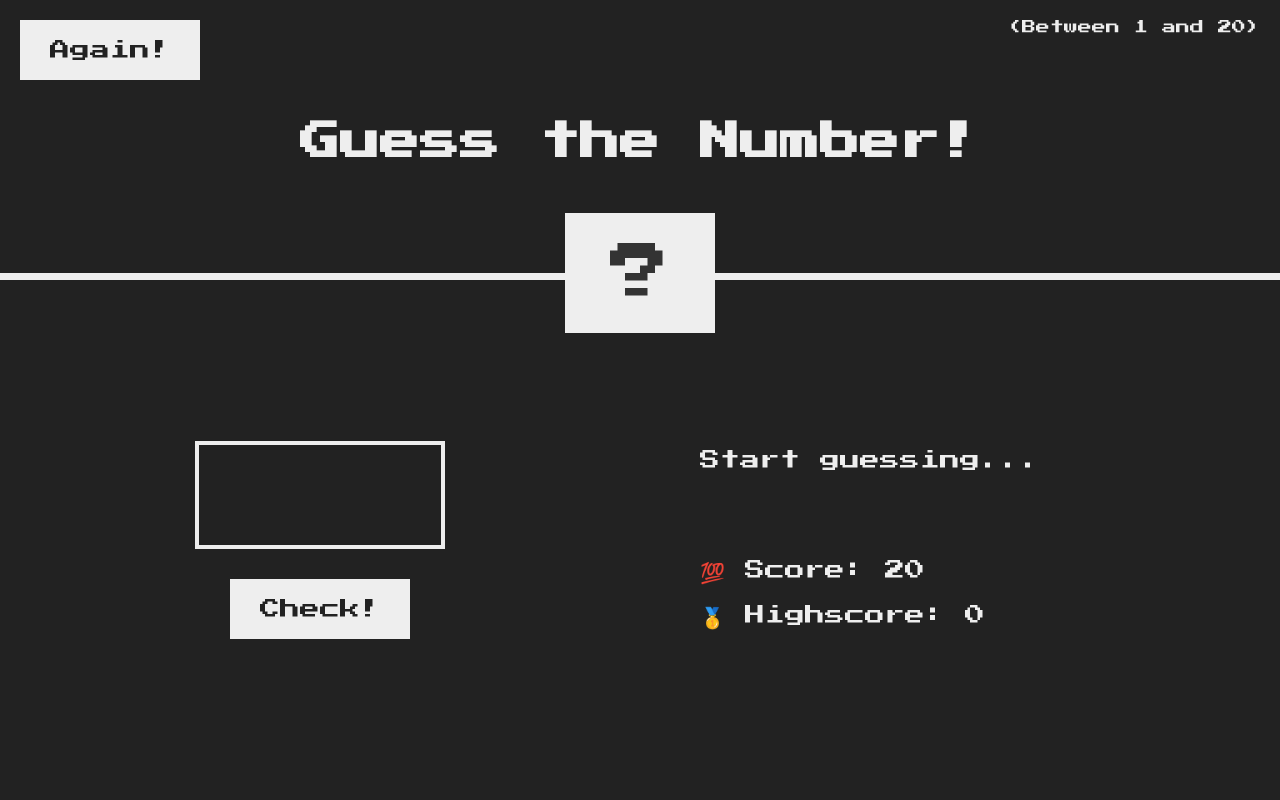
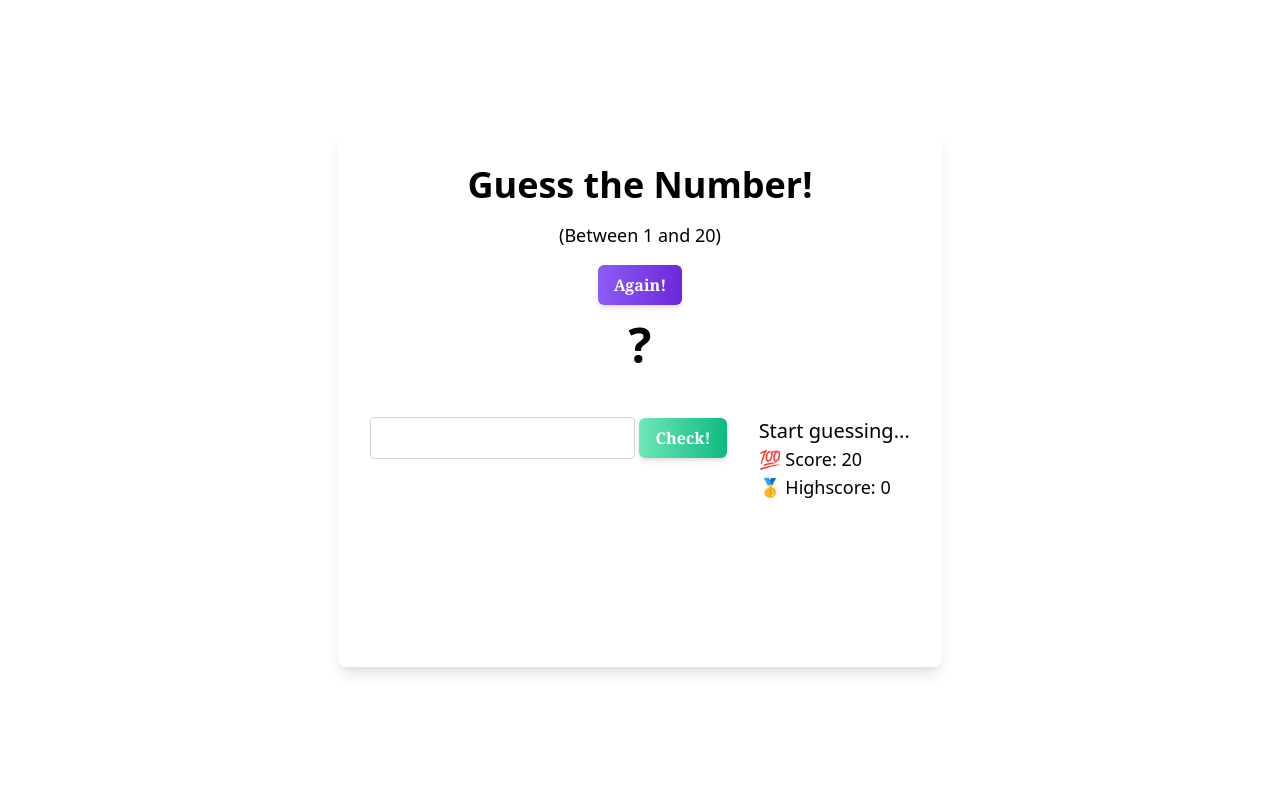
Before and after one commit to ghazalazameer/Guess-My-Number, a website: page index.html in a window 1280 px wide. Drawn offline with nearby package versions, Linux system fonts and the light colour scheme.

Commit message:
converted my simple css to tailwind css

```diff
--- a/index.html
+++ b/index.html
@@ -6,30 +6,37 @@
     <meta name="viewport" content="width=device-width, initial-scale=1.0" />
     <meta http-equiv="X-UA-Compatible" content="ie=edge" />
     <link rel="stylesheet" href="style.css" />
-    <title>Guess My Number!</title>
+    <link href="https://cdn.jsdelivr.net/npm/tailwindcss@2.2.19/dist/tailwind.min.css" rel="stylesheet">
+
+    <title>Guess the Number!</title>
 </head>
 
-<body>
-    <header>
-        <h1>Guess the Number!</h1>
-        <p class="between">(Between 1 and 20)</p>
-        <button class="btn again">Again!</button>
-        <div class="number">?</div>
-    </header>
-    <main>
-        <section class="left">
-            <input type="number" class="guess" />
-            <button class="btn check">Check!</button>
-        </section>
-        <section class="right">
-            <p class="message">Start guessing...</p>
-            <p class="label-score">💯 Score: <span class="score">20</span></p>
-            <p class="label-highscore">
-                🥇 Highscore: <span class="highscore">0</span>
-            </p>
-        </section>
-    </main>
+<body class="flex justify-center items-center h-screen">
+    <div class="bg-white bg-opacity-80 rounded-lg p-8 shadow-lg w-100 h-4/6">
+        <header class="text-center mb-8">
+            <h1 class="text-4xl font-bold mb-4">Guess the Number!</h1>
+            <p class="text-lg">(Between 1 and 20)</p>
+            <button <button <button <button
+                class="btn again bg-gradient-to-r from-purple-500 to-purple-700 hover:from-purple-600 hover:to-purple-800 text-white font-serif font-bold py-2 px-4 rounded-md shadow-md mt-4">Again!</button>
+            <div class="number text-5xl font-bold mt-4 absolute left-1/2 transform -translate-x-1/2">?</div>
+        </header>
+        <main class="flex justify-center items-start">
+            <section class="left mr-8 flex-1 mt-20">
+                <input type="number" class="guess border border-gray-300 rounded py-2 px-4 mb-4" />
+                <button <button <button
+                    class="btn check bg-gradient-to-r from-green-300 to-green-500 hover:from-green-400 hover:to-green-600 text-white font-serif font-bold py-2 px-4 rounded-md shadow-md">Check!</button>
+            </section>
+            <section class="right mt-20">
+                <p class="message text-xl">Start guessing...</p>
+                <p class="label-score text-lg">💯 Score: <span class="score">20</span></p>
+                <p class="label-highscore text-lg">🥇 Highscore: <span class="highscore">0</span></p>
+            </section>
+        </main>
+
+    </div>
     <script src="script.js"></script>
 </body>
 
+
+
 </html>
--- /dev/null
+++ b/package.json
@@ -0,0 +1,5 @@
+{
+  "devDependencies": {
+    "tailwindcss": "^3.4.1"
+  }
+}
--- a/style.css
+++ b/style.css
@@ -1,119 +1,3 @@
-@import url('https://fonts.googleapis.com/css?family=Press+Start+2P&display=swap');
-
-* {
-  margin: 0;
-  padding: 0;
-  box-sizing: inherit;
-}
-
-html {
-  font-size: 62.5%;
-  box-sizing: border-box;
-}
-
-body {
-  font-family: 'Press Start 2P', sans-serif;
-  color: #eee;
-  background-color: #222;
-  /* background-color: #60b347; */
-}
-
-/* LAYOUT */
-header {
-  position: relative;
-  height: 35vh;
-  border-bottom: 7px solid #eee;
-}
-
-main {
-  height: 65vh;
-  color: #eee;
-  display: flex;
-  align-items: center;
-  justify-content: space-around;
-}
-
-.left {
-  width: 52rem;
-  display: flex;
-  flex-direction: column;
-  align-items: center;
-}
-
-.right {
-  width: 52rem;
-  font-size: 2rem;
-}
-
-/* ELEMENTS STYLE */
-h1 {
-  font-size: 4rem;
-  text-align: center;
-  position: absolute;
-  width: 100%;
-  top: 52%;
-  left: 50%;
-  transform: translate(-50%, -50%);
-}
-
-.number {
-  background: #eee;
-  color: #333;
-  font-size: 6rem;
-  width: 15rem;
-  padding: 3rem 0rem;
-  text-align: center;
-  position: absolute;
-  bottom: 0;
-  left: 50%;
-  transform: translate(-50%, 50%);
-}
-
-.between {
-  font-size: 1.4rem;
-  position: absolute;
-  top: 2rem;
-  right: 2rem;
-}
-
-.again {
-  position: absolute;
-  top: 2rem;
-  left: 2rem;
-}
-
-.guess {
-  background: none;
-  border: 4px solid #eee;
-  font-family: inherit;
-  color: inherit;
-  font-size: 5rem;
-  padding: 2.5rem;
-  width: 25rem;
-  text-align: center;
-  display: block;
-  margin-bottom: 3rem;
-}
-
-.btn {
-  border: none;
-  background-color: #eee;
-  color: #222;
-  font-size: 2rem;
-  font-family: inherit;
-  padding: 2rem 3rem;
-  cursor: pointer;
-}
-
-.btn:hover {
-  background-color: #ccc;
-}
-
-.message {
-  margin-bottom: 8rem;
-  height: 3rem;
-}
-
-.label-score {
-  margin-bottom: 2rem;
-}
+@tailwind base;
+@tailwind components;
+@tailwind utilities;
```
Also changed, not shown: tailwind.config.js (added, +8 -0 lines), 2 other files.
